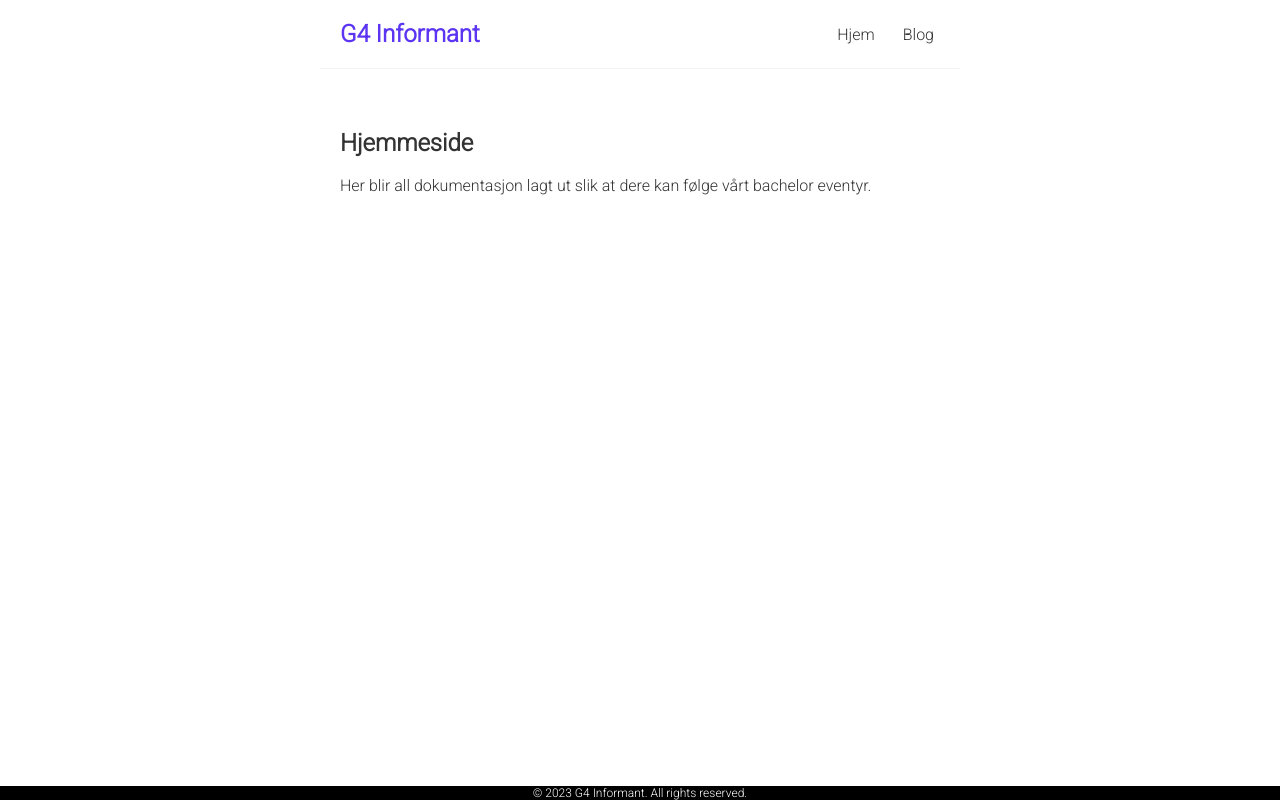
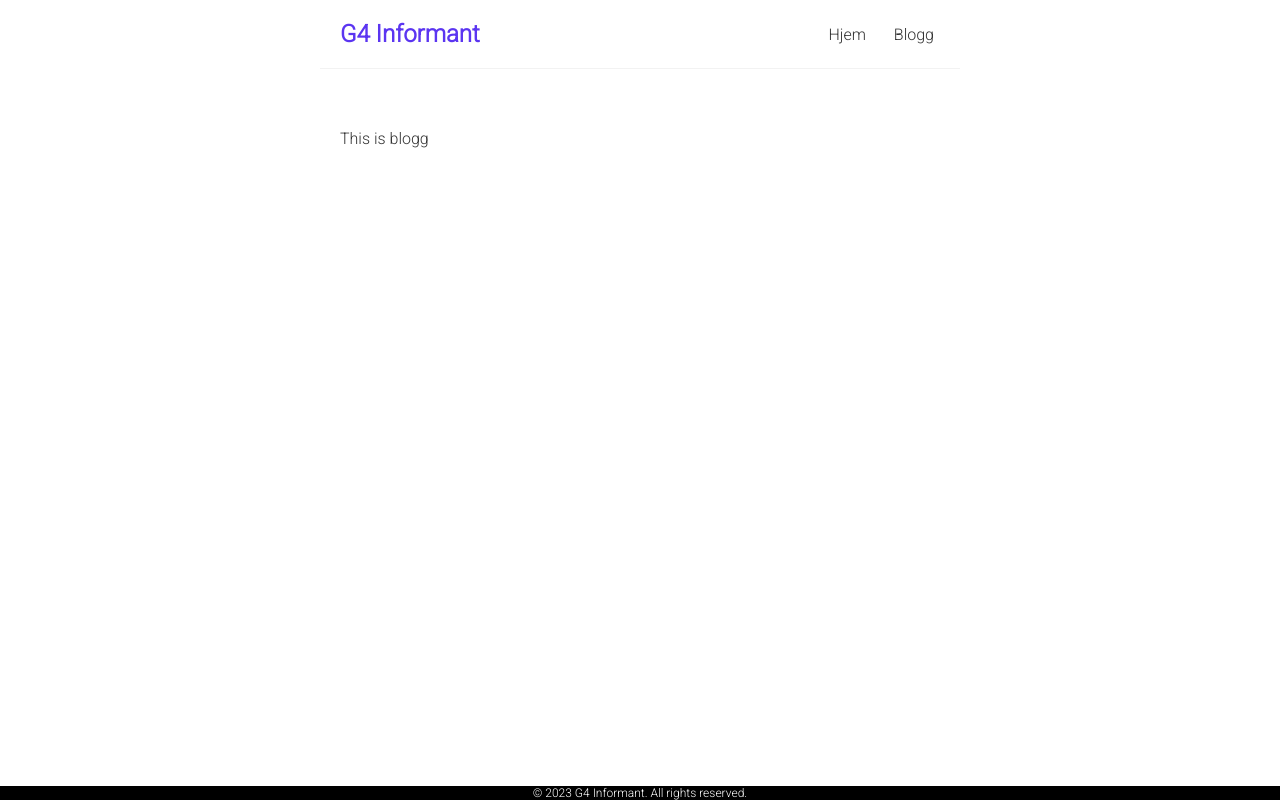
Before and after one commit to vegardwaka/g4informant, a React (Create React App) app in the folder g4-informant/: page /blogg in a window 1280 px wide. Built offline with nearby package versions, Linux system fonts and the light colour scheme.

Commit message:
route now inn

```diff
--- a/g4-informant/package.json
+++ b/g4-informant/package.json
@@ -8,6 +8,7 @@
     "@testing-library/user-event": "^13.5.0",
     "react": "^18.2.0",
     "react-dom": "^18.2.0",
+    "react-router-dom": "^6.8.1",
     "react-scripts": "5.0.1",
     "web-vitals": "^2.1.4"
   },
--- a/g4-informant/src/App.js
+++ b/g4-informant/src/App.js
@@ -1,17 +1,24 @@
 import NavBar from './NavBar';
 import { Home, Footer } from './Home';
+import { BrowserRouter as Router, Routes, Route } from 'react-router-dom';
+import Blogg from './Blogg';
 
 function App() {
   return (
+    <Router>
     <div className="App">
       <NavBar/>
       <div className="content">
-        <Home/>
+        <Routes>
+          <Route path="/" element={<Home/>}/>
+          <Route path="/blogg" element={<Blogg/>}/>
+        </Routes>
       </div>
       <div className="footer">
         <Footer/>
       </div>
     </div>
+    </Router>
   );
 }
 
--- /dev/null
+++ b/g4-informant/src/Blogg.js
@@ -0,0 +1,7 @@
+import React from "react";
+
+function Blogg(){
+    return <div>This is blogg</div>;
+}
+
+export default Blogg;
--- a/g4-informant/src/NavBar.js
+++ b/g4-informant/src/NavBar.js
@@ -4,7 +4,7 @@ const NavBar = () => {
             <h1>G4 Informant</h1>
             <div className="links">
                 <a href="/">Hjem</a>
-                <a href="/blog">Blog</a>
+                <a href="/blogg">Blogg</a>
             </div>
         </nav>
     );
```
Also changed, not shown: 1 other file (tests, documents, lock files or other folders).
